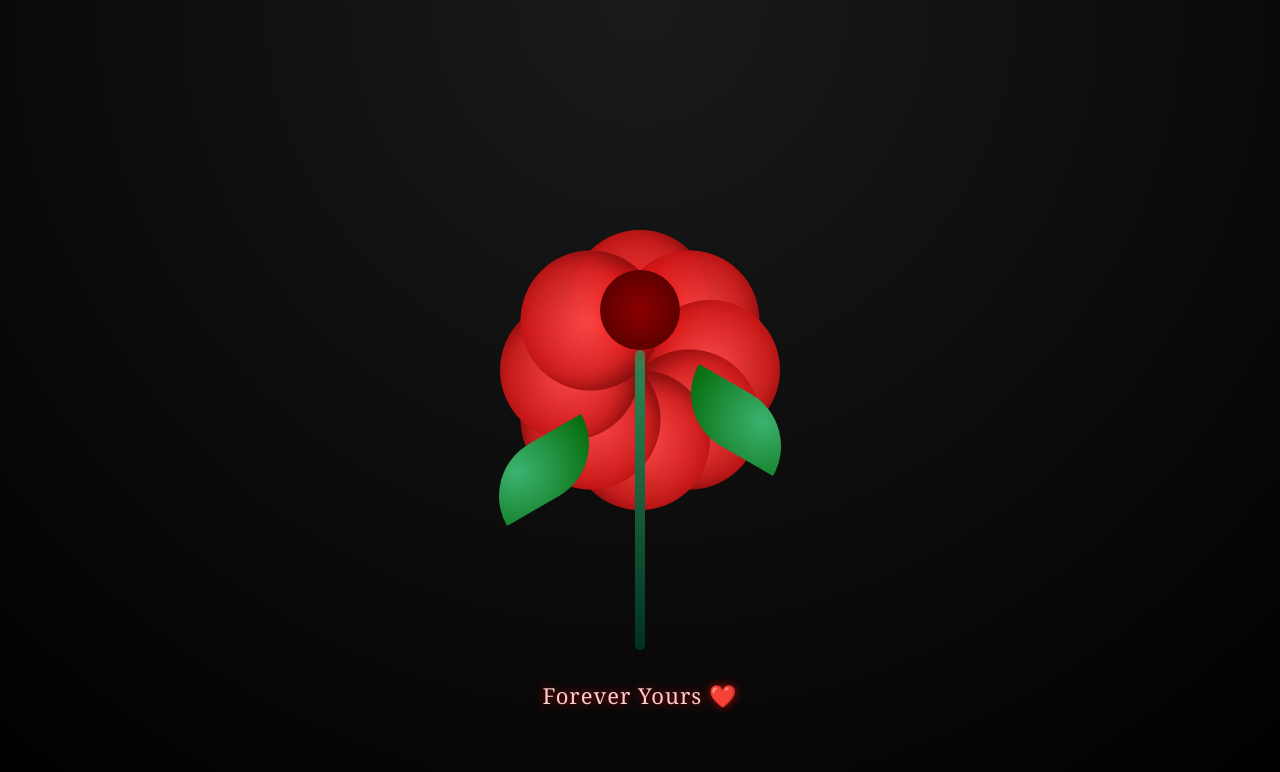
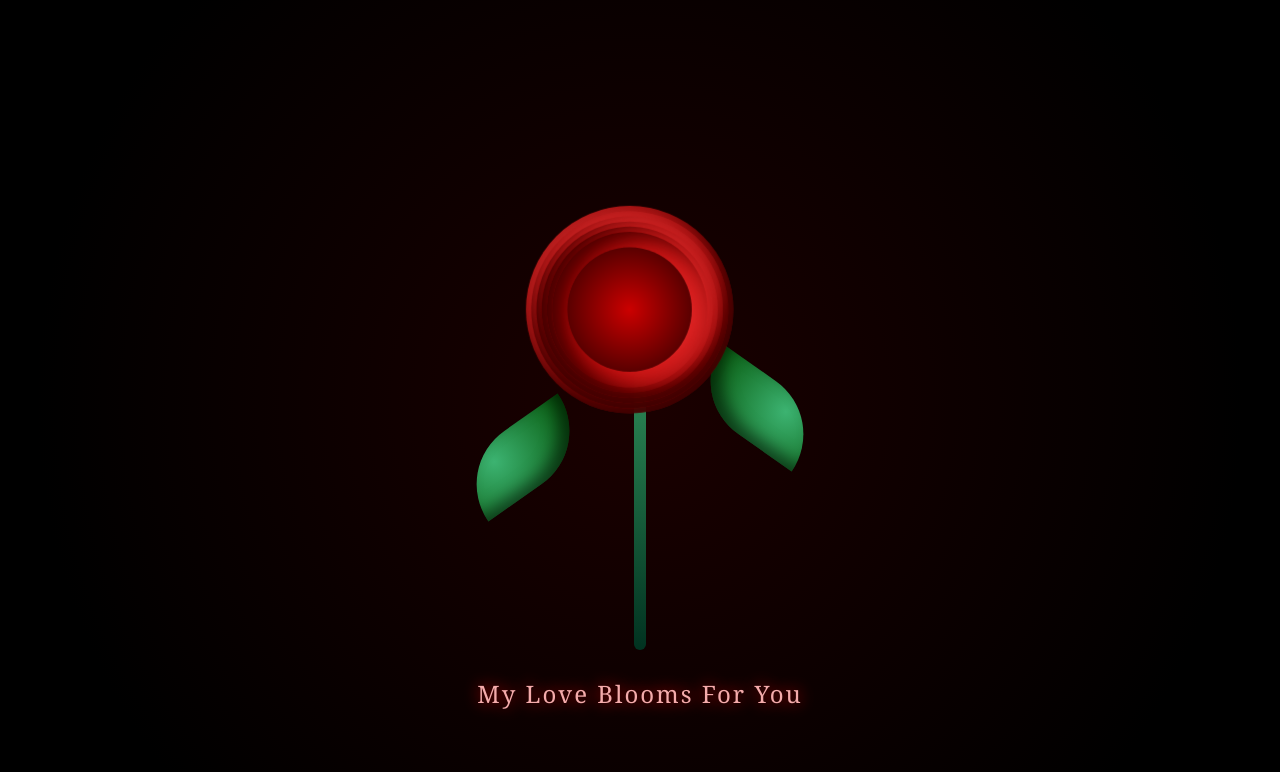
Before and after one commit to joyazia8-create/Flower_to_my-_lovely_wife-, a plain HTML site: page index.html in a window 1280 px wide. Drawn offline with Linux system fonts and the light colour scheme.

Commit message:
Update index.html
flowers

```diff
--- a/index.html
+++ b/index.html
@@ -2,7 +2,7 @@
 <html lang="en">
 <head>
 <meta charset="UTF-8">
-<title>For My Love ❤️</title>
+<title>For My Love</title>
 <style>
     body {
         margin: 0;
@@ -10,7 +10,7 @@
         display: flex;
         justify-content: center;
         align-items: center;
-        background: radial-gradient(circle at top, #1a1a1a, #000000);
+        background: radial-gradient(circle at center, #1b0000 0%, #000000 80%);
         overflow: hidden;
         font-family: 'Georgia', serif;
     }
@@ -26,83 +26,97 @@
         position: absolute;
         bottom: 0;
         left: 50%;
-        width: 10px;
-        height: 300px;
+        width: 12px;
+        height: 280px;
         background: linear-gradient(to bottom, #2e8b57, #013220);
         transform: translateX(-50%);
-        border-radius: 5px;
+        border-radius: 6px;
+        z-index: 1;
     }
 
     /* Leaves */
     .leaf {
         position: absolute;
-        width: 120px;
-        height: 60px;
-        background: radial-gradient(circle at 30% 30%, #3cb371, #006400);
-        border-radius: 120px 0;
+        width: 130px;
+        height: 65px;
+        background: radial-gradient(circle at 30% 30%, #3cb371, #004d00);
+        border-radius: 130px 0;
+        box-shadow: inset -8px -8px 15px rgba(0,0,0,0.5);
+        z-index: 2;
     }
 
     .leaf.left {
-        bottom: 150px;
+        bottom: 160px;
         left: 50%;
-        transform: translateX(-130%) rotate(-30deg);
+        transform: translateX(-140%) rotate(-35deg);
     }
 
     .leaf.right {
-        bottom: 200px;
+        bottom: 210px;
         left: 50%;
-        transform: translateX(30%) rotate(30deg) scaleX(-1);
+        transform: translateX(40%) rotate(35deg) scaleX(-1);
     }
 
-    /* Flower center */
-    .center {
+    /* Rose container */
+    .rose {
         position: absolute;
-        top: 120px;
+        top: 60px;
         left: 50%;
-        width: 80px;
-        height: 80px;
-        background: radial-gradient(circle, #8b0000, #4b0000);
-        border-radius: 50%;
         transform: translateX(-50%);
-        z-index: 10;
-        box-shadow: 0 0 30px rgba(255, 0, 0, 0.5);
+        width: 220px;
+        height: 220px;
+        z-index: 5;
+        animation: bloom 4s ease-in-out infinite alternate;
+    }
+
+    @keyframes bloom {
+        from { transform: translateX(-50%) scale(0.95); }
+        to { transform: translateX(-50%) scale(1.05); }
     }
 
     /* Petals */
     .petal {
         position: absolute;
-        width: 140px;
-        height: 140px;
-        background: radial-gradient(circle at 50% 50%, #ff4d4d, #b30000);
+        width: 200px;
+        height: 200px;
+        background: radial-gradient(circle at 40% 40%, #ff4d4d, #990000 70%);
         border-radius: 50%;
-        top: 80px;
-        left: 50%;
-        transform-origin: center bottom;
+        box-shadow: inset -15px -20px 30px rgba(0,0,0,0.6);
         opacity: 0.95;
-        box-shadow: inset -10px -10px 20px rgba(0,0,0,0.4);
     }
 
-    .petal:nth-child(1) { transform: translateX(-50%) rotate(0deg); }
-    .petal:nth-child(2) { transform: translateX(-50%) rotate(45deg); }
-    .petal:nth-child(3) { transform: translateX(-50%) rotate(90deg); }
-    .petal:nth-child(4) { transform: translateX(-50%) rotate(135deg); }
-    .petal:nth-child(5) { transform: translateX(-50%) rotate(180deg); }
-    .petal:nth-child(6) { transform: translateX(-50%) rotate(225deg); }
-    .petal:nth-child(7) { transform: translateX(-50%) rotate(270deg); }
-    .petal:nth-child(8) { transform: translateX(-50%) rotate(315deg); }
+    .p1 { transform: rotate(0deg) scale(1); }
+    .p2 { transform: rotate(30deg) scale(0.95); }
+    .p3 { transform: rotate(60deg) scale(0.9); }
+    .p4 { transform: rotate(90deg) scale(0.85); }
+    .p5 { transform: rotate(120deg) scale(0.8); }
+    .p6 { transform: rotate(150deg) scale(0.75); }
 
-    /* Romantic message */
+    /* Inner swirl */
+    .center {
+        position: absolute;
+        width: 120px;
+        height: 120px;
+        background: radial-gradient(circle at 50% 50%, #cc0000, #4b0000 80%);
+        border-radius: 50%;
+        top: 40px;
+        left: 40px;
+        box-shadow: 0 0 40px rgba(255,0,0,0.5);
+    }
+
+    /* Romantic text */
     .message {
         position: absolute;
         bottom: -60px;
         width: 100%;
         text-align: center;
-        color: #ffcccc;
-        font-size: 22px;
-        letter-spacing: 1px;
-        text-shadow: 0 0 10px rgba(255, 0, 0, 0.7);
-        animation: fadeIn 3s ease-in-out forwards;
+        color: #ffb3b3;
+        font-size: 24px;
+        letter-spacing: 2px;
+        text-shadow: 0 0 15px rgba(255, 0, 0, 0.8);
         opacity: 0;
+        animation: fadeIn 4s ease forwards;
+        animation-delay: 2s;
     }
 
     @keyframes fadeIn {
@@ -113,22 +127,23 @@
 <body>
 
 <div class="scene">
-    <div class="petal"></div>
-    <div class="petal"></div>
-    <div class="petal"></div>
-    <div class="petal"></div>
-    <div class="petal"></div>
-    <div class="petal"></div>
-    <div class="petal"></div>
-    <div class="petal"></div>
 
-    <div class="center"></div>
+    <div class="rose">
+        <div class="petal p1"></div>
+        <div class="petal p2"></div>
+        <div class="petal p3"></div>
+        <div class="petal p4"></div>
+        <div class="petal p5"></div>
+        <div class="petal p6"></div>
+        <div class="center"></div>
+    </div>
 
     <div class="stem"></div>
     <div class="leaf left"></div>
     <div class="leaf right"></div>
 
-    <div class="message">Forever Yours ❤️</div>
+    <div class="message">My Love Blooms For You</div>
+
 </div>
 
 </body>
```
